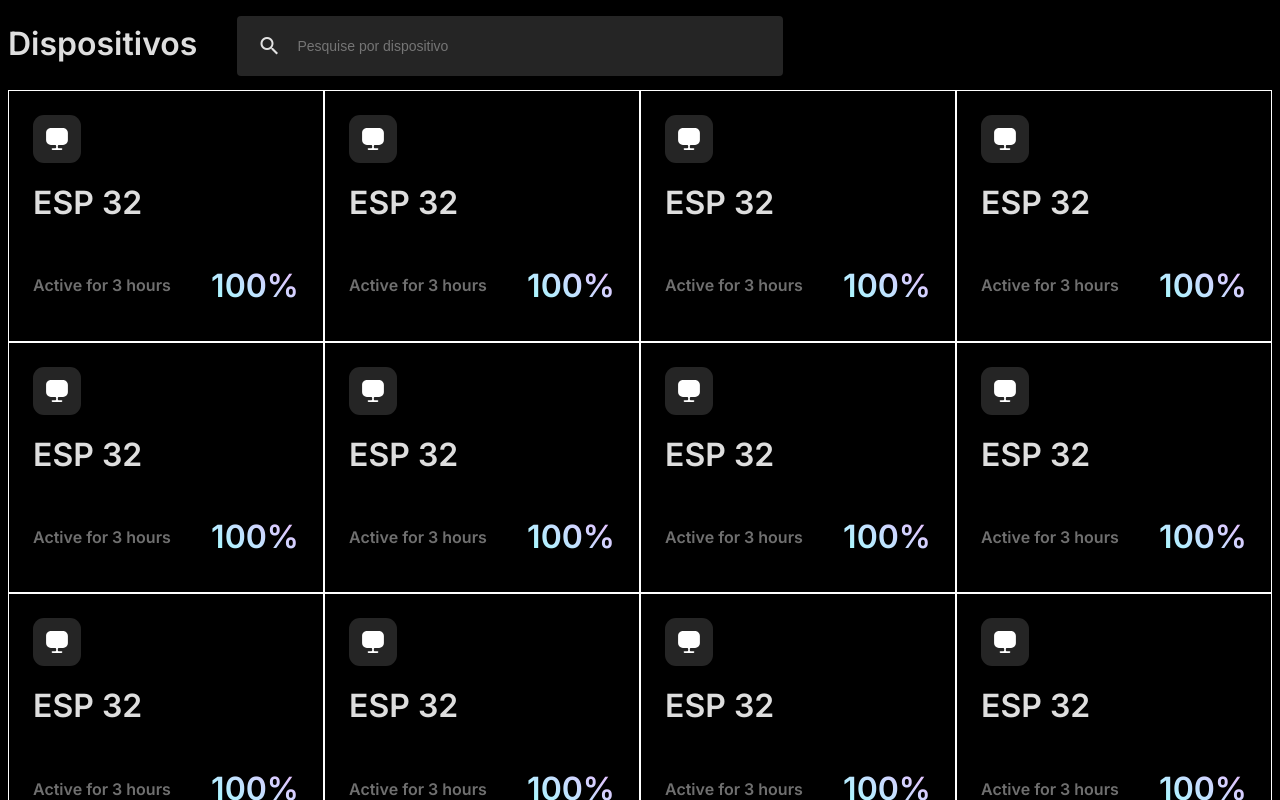
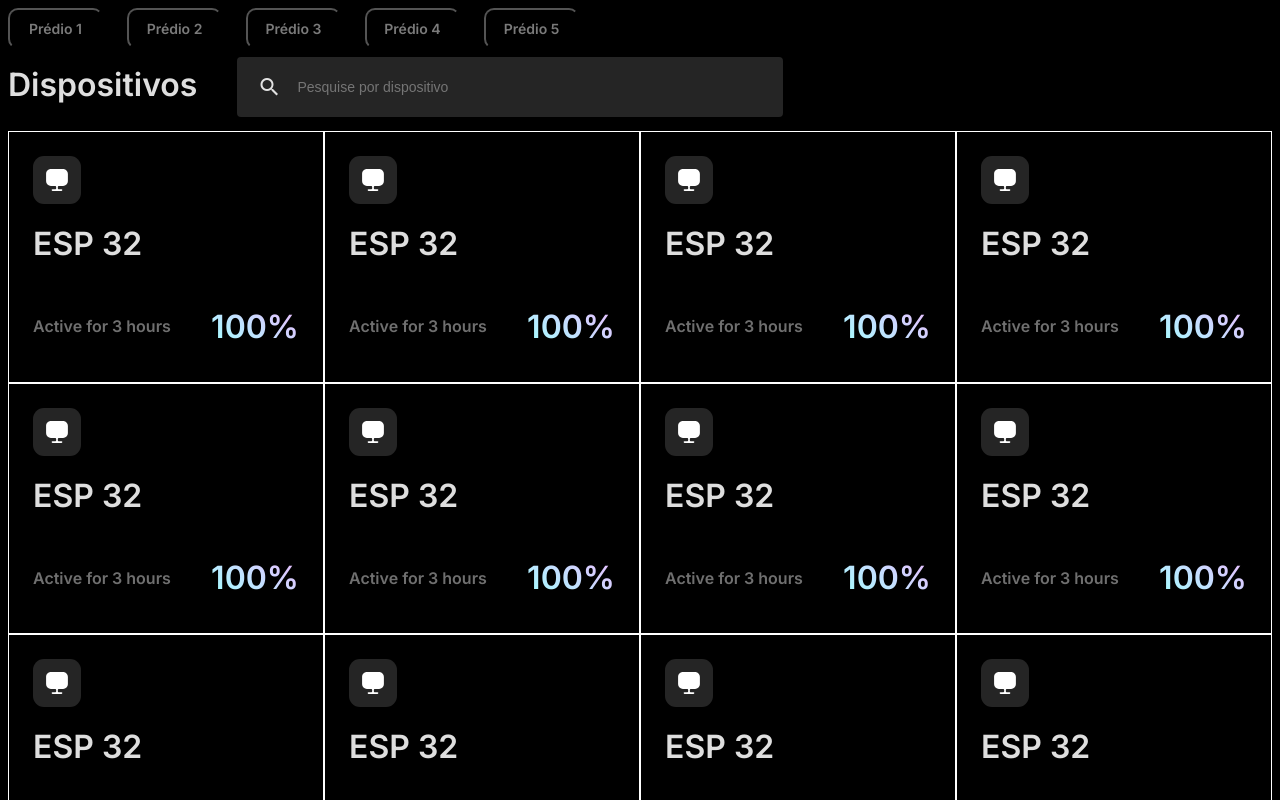
Before and after one commit to 2022M4T1-Inteli/Locus, a React (Vite) app in the folder src/front/: page / in a window 1280 px wide. Shown: the top 800 px of the page. Built offline with nearby package versions, Linux system fonts and the light colour scheme.

Commit message:
Conexão componentes (Navbar - Card)

```diff
--- a/src/front/src/components/Navbar/Navbar.css
+++ b/src/front/src/components/Navbar/Navbar.css
@@ -9,14 +9,13 @@
     gap: 24px;
     align-items: flex-start;
     padding: 0px;
-    position: absolute;
     width: 570px;
     height: 41px;
 }
 
 button{
     font-family: 'Inter', sans-serif;
-    font-size: 14px;
+    font-size: 0.875rem;
     color: #7A7A7A;
     font-weight: 600;
     width: 95px;
--- a/src/front/src/components/Navbar/Navbar.jsx
+++ b/src/front/src/components/Navbar/Navbar.jsx
@@ -1,6 +1,6 @@
 import "./navbar.css"
 
-export function navbar({Prédio}) {
+export function Navbar({Prédio}) {
   return (
 
     <div className="navbar">
--- a/src/front/src/main.jsx
+++ b/src/front/src/main.jsx
@@ -1,10 +1,14 @@
 import React from 'react'
 import ReactDOM from 'react-dom/client'
 import {Card} from './components/Card'
+import {Navbar} from './components/Navbar/navbar'
 import "./styles/main.css"
+
+let array = ["Prédio 1", "Prédio 2", "Prédio 3", "Prédio 4", "Prédio 5"]
 
 ReactDOM.createRoot(document.getElementById('root')).render(
   <React.StrictMode>
+    <Navbar Prédio={array}/>
     <Card />
   </React.StrictMode>
 )
```
